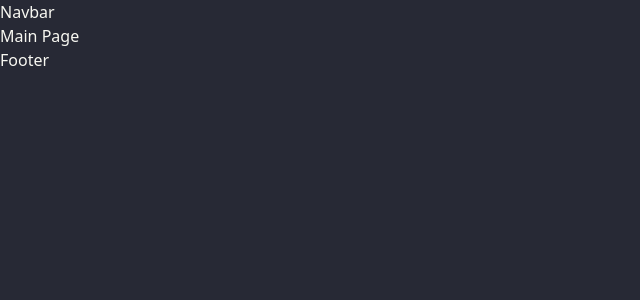
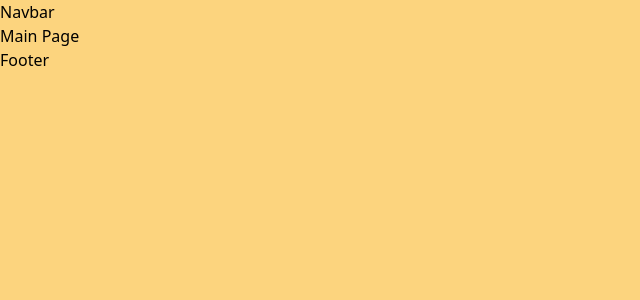
Before and after one commit to Venecaat/Mona-Moon, a React (Vite) app in the folder Frontend/: page / in a window 1280 px wide. Shown: the top 300 px of the page, without its empty margins (0-640 px from the left). Built offline with nearby package versions, Linux system fonts and the light colour scheme.

Commit message:
Frontend: Add custom themes

```diff
--- a/Frontend/index.html
+++ b/Frontend/index.html
@@ -1,5 +1,5 @@
 <!DOCTYPE html>
-<html lang="en" data-theme="dracula">
+<html lang="en" data-theme="monamoon_light">
   <head>
     <meta charset="UTF-8" />
     <link rel="icon" type="image/svg+xml" href="/vite.svg" />
--- a/Frontend/tailwind.config.js
+++ b/Frontend/tailwind.config.js
@@ -9,7 +9,40 @@ export default {
   },
   plugins: [require("daisyui")],
   daisyui : {
-    themes: ["autumn", "dracula"],
+    themes: [
+      "autumn",
+      "dracula",
+      {
+        monamoon_light: {
+          "primary": "#51087e",
+          "primary-content": "#fcd57e",
+          "secondary": "#cea9fc",
+          "accent": "#FFFFFF",
+          "accent-content": "#51087e",
+          "neutral": "#000000",
+          "base-100": "#fcd57e",
+          "base-content": "#000000",
+          "info": "#56b3cd",
+          "success": "#22c55e",
+          "warning": "#f59e0b",
+          "error": "#f0757d",
+        },
+        monamoon_dark: {
+          "primary": "#fcd57e",
+          "primary-content": "#51087e",
+          "secondary": "#cea9fc",
+          "accent": "#ffffff",
+          "accent-content": "#000000",
+          "neutral": "#fcd57e",
+          "base-100": "#51087e",
+          "base-content": "#fcd57e",
+          "info": "#56b3cd",
+          "success": "#22c55e",
+          "warning": "#f59e0b",
+          "error": "#f0757d",
+        },
+      },
+    ],
     utils: true,
   },
 }
```
